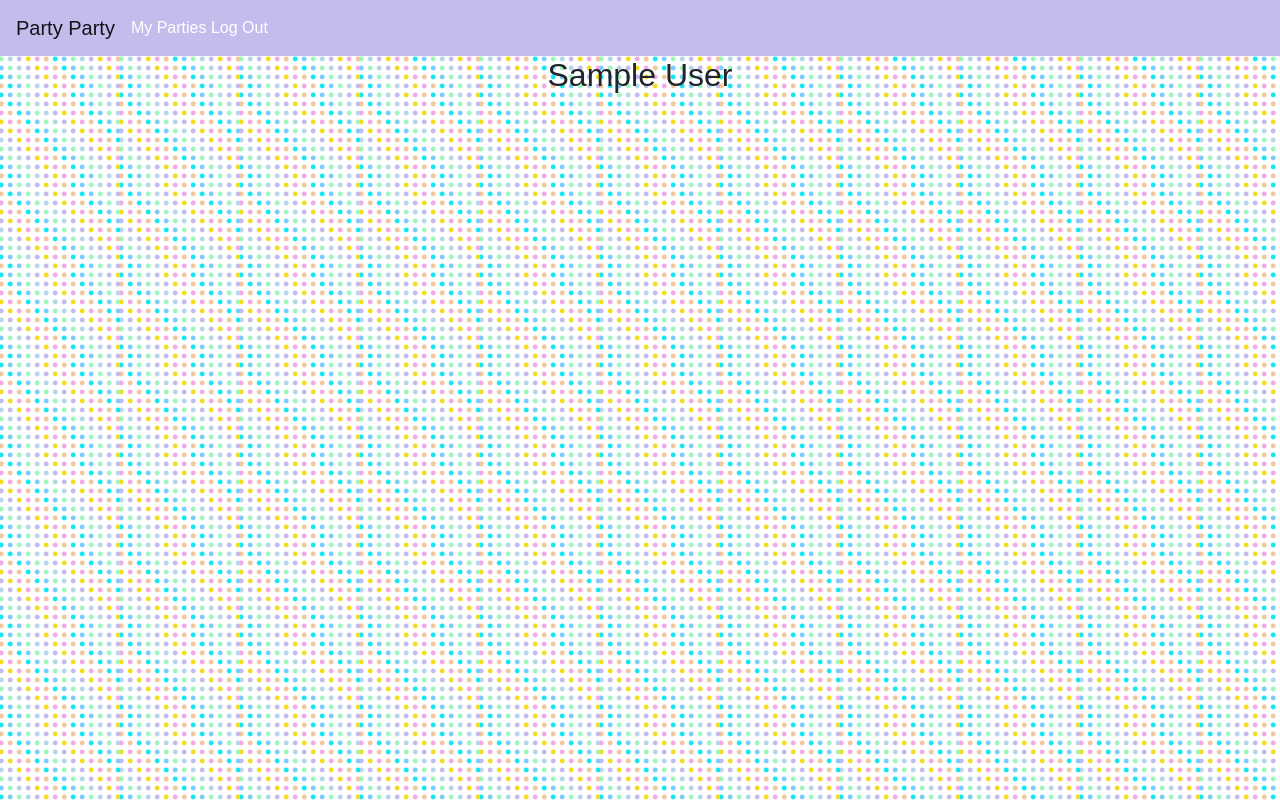
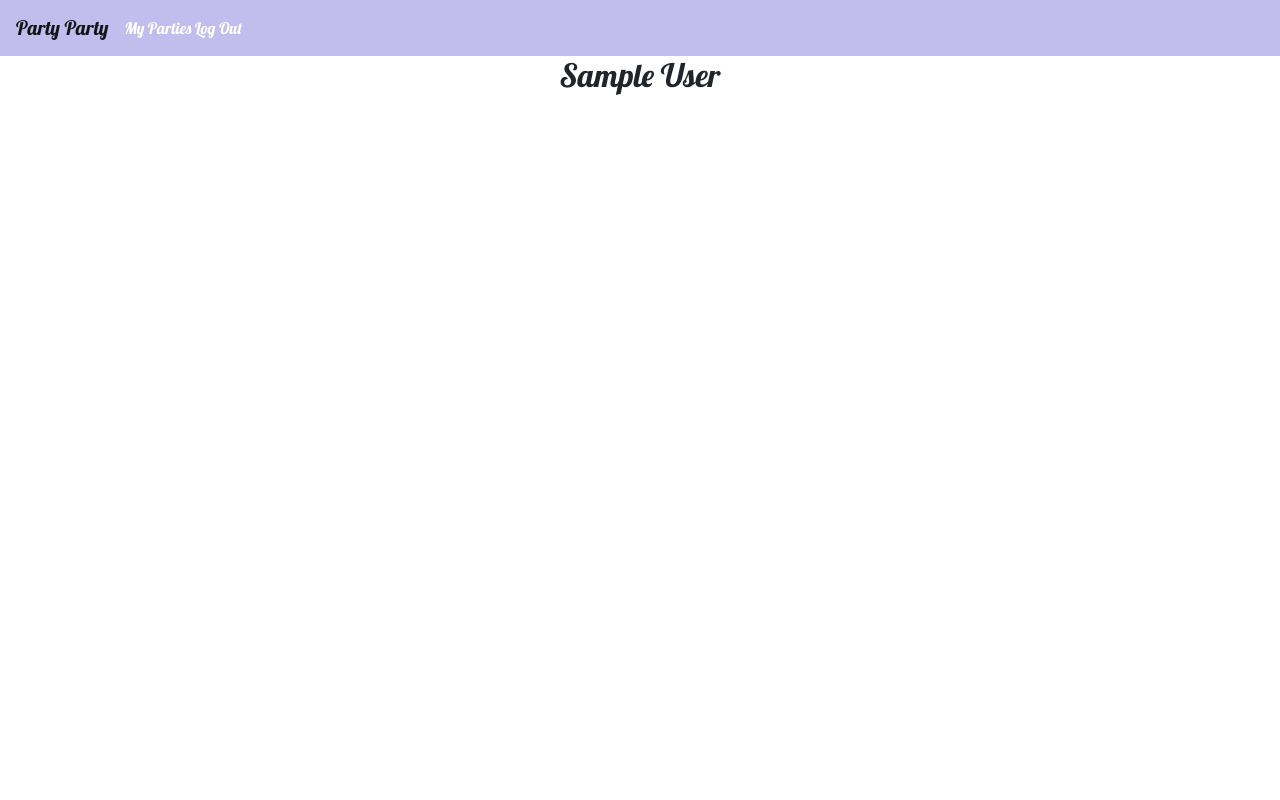
Before and after one commit to noeljane/Partyparty, a React (Create React App) app in the folder client/: page / in a window 1280 px wide. Built offline with nearby package versions, Linux system fonts and the light colour scheme; no server answers; sample sign-in values are in the browser's storage.

Commit message:
add new photos to party index

```diff
--- a/client/public/index.html
+++ b/client/public/index.html
@@ -19,8 +19,11 @@
       work correctly both with client-side routing and a non-root public URL.
       Learn how to configure a non-root public URL by running `npm run build`.
     -->
+    <!--Bootstrap -->
     <link rel="stylesheet" href="https://maxcdn.bootstrapcdn.com/bootstrap/4.0.0/css/bootstrap.min.css" integrity="sha384-Gn5384xqQ1aoWXA+058RXPxPg6fy4IWvTNh0E263XmFcJlSAwiGgFAW/dAiS6JXm" crossorigin="anonymous">
 
+    <!-- Google fonts -->
+    <link href="https://fonts.googleapis.com/css?family=Lobster" rel="stylesheet">
     <title>React App</title>
   </head>
   <body>
--- a/client/src/App.css
+++ b/client/src/App.css
@@ -28,6 +28,6 @@
 }
 
 body {
-  background-image: url("./pictures/polkadot.jpeg");
-
+  /* background-image: url("./pictures/polkadot.jpeg"); */
+  font-family:'Lobster', cursive;
 }
--- a/client/src/Parties/PartyIndex.js
+++ b/client/src/Parties/PartyIndex.js
@@ -13,7 +13,7 @@ class PartyIndex extends React.Component {
     componentDidMount(){
         clientAuth.getParties().then(res => {
             this.setState({
-                parties: res.data.reverse()
+                parties: res.data
             })
         })
     }
@@ -81,7 +81,7 @@ class PartyIndex extends React.Component {
                             return(
                                 <div class="col-sm-3">
                                 <div class="card" key={p._id}>
-                                <img class="card-img-top" src="https://images.pexels.com/photos/796605/pexels-photo-796605.jpeg?h=350&dpr=2&auto=compress&cs=tinysrgb" alt="Card image cap"/>
+                                <img class="card-img-top" src="https://images.unsplash.com/photo-1452289765185-5df11aa2a706?ixlib=rb-0.3.5&ixid=eyJhcHBfaWQiOjEyMDd9&s=4c302ce494ec330e11e26f862e2743e5&auto=format&fit=crop&w=800&q=60" alt="Card image cap"/>
                                 <div class="card-body">
                                     <h5 class="card-title">{p.title}</h5>
                                     <a href={`/parties/${p._id}`} class="btn btn-primary">Party</a>
--- a/client/src/Parties/PartyInviteIndex.js
+++ b/client/src/Parties/PartyInviteIndex.js
@@ -27,7 +27,7 @@ class PartyInviteIndex extends React.Component {
                             return(
                                 <div class="col-sm-3">
                                 <div class="card" key={p._id}>
-                                <img class="card-img-top" src="https://images.unsplash.com/photo-1478145787956-f6f12c59624d?ixlib=rb-0.3.5&s=669cc6e44711be97f33c3d0415915aa9&auto=format&fit=crop&w=800&q=60"/>
+                                <img class="card-img-top" src="https://images.unsplash.com/photo-1496707783091-854ecd84ae5e?ixlib=rb-0.3.5&ixid=eyJhcHBfaWQiOjEyMDd9&s=83ad261f046b896efc451f7e8ae165af&auto=format&fit=crop&w=800&q=60"/>
                                 <div class="card-body">
                                     <h5 class="card-title">{p.title}</h5>
                                     <a href={`/parties/${p._id}`} class="btn btn-primary">Party</a>
```
